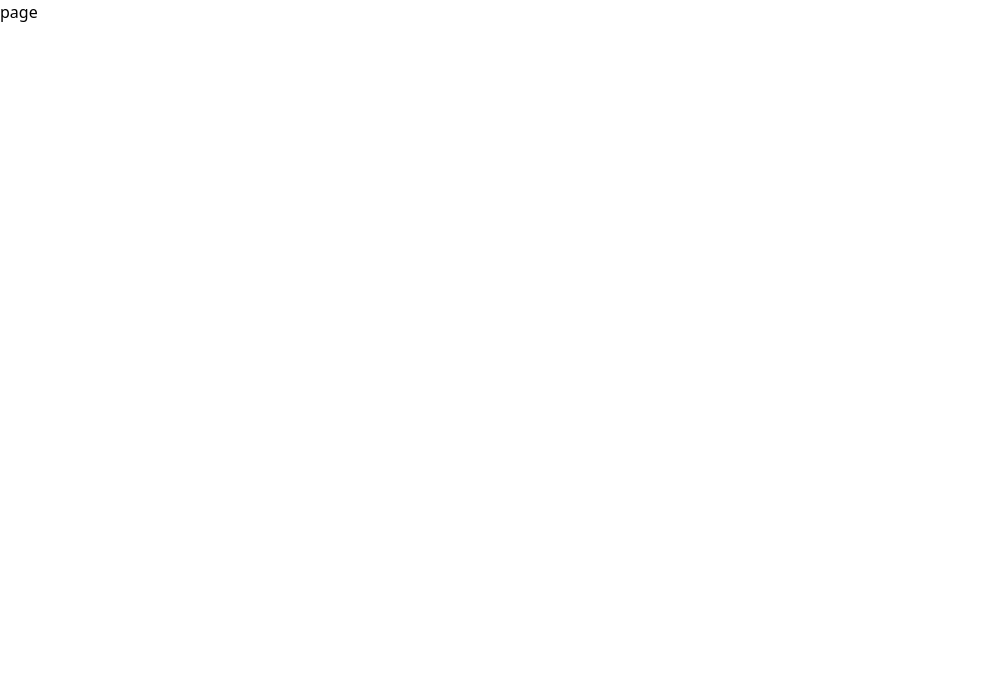
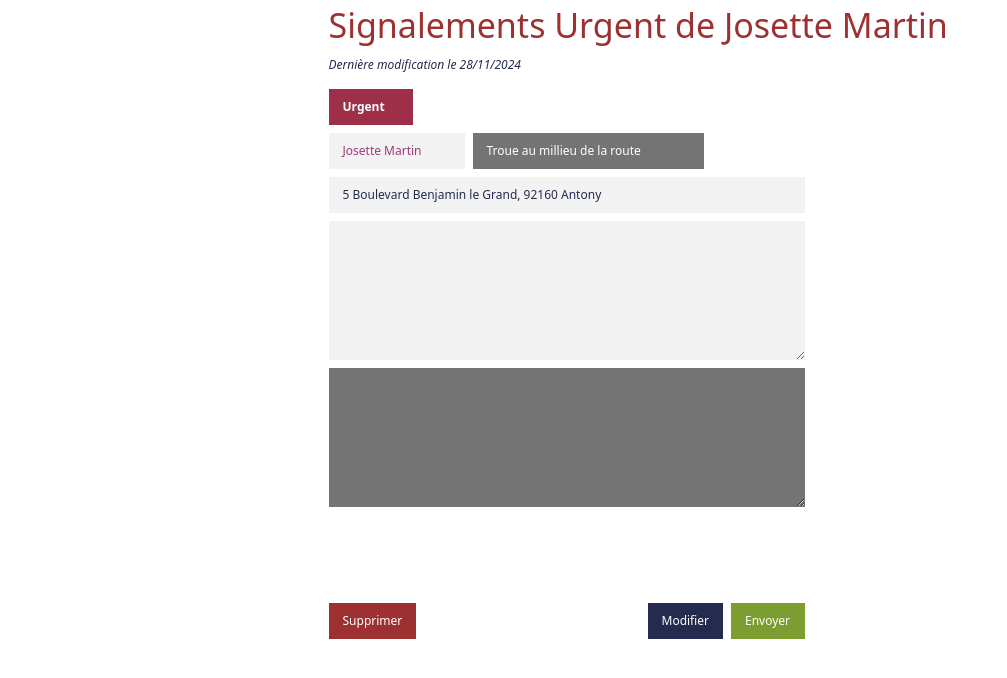
Before and after one commit to RyanNeTw/Antony, a Next.js app: page / in a window 1280 px wide. Shown: the top 678 px of the page, without its empty margins (0-1007 px from the left). Built offline with nearby package versions, Linux system fonts and the light colour scheme.

Commit message:
using variable tailwind

```diff
--- a/app/(web-pages)/main/page.tsx
+++ b/app/(web-pages)/main/page.tsx
@@ -1,7 +1,8 @@
+import UrgentForm from "@/app/ui/signalements/urgentForm"
 import React from "react"
 
 function MainPage() {
-  return <div>page</div>
+  return <div><UrgentForm/></div>
 }
 
 export default MainPage
--- a/app/ui/signalements/urgentForm.tsx
+++ b/app/ui/signalements/urgentForm.tsx
@@ -22,41 +22,41 @@ function UrgentForm() {
   return (
     <div className="flex items-center justify-center">
       <div className="flex flex-col space-y-4">
-        <h1 className="h-[41px] w-[623px] text-[34px] font-light text-[#252B4F]">
+        <h1 className="h-[41px] w-[623px] text-[34px] font-light text-burgundy">
           Signalements Urgent de Josette Martin
         </h1>
         <p className="text-[#252B4F] text-xs font-extralight italic">
           Dernière modification le 28/11/2024
         </p>
-        <div className="flex relative flex-col border h-[550px] w-[476px] space-y-2">
-          <p className="flex items-center bg-[#9D3048] w-[84px] h-[36px] gap-[10px] px-[14px] py-[10px] font-bold text-xs text-white">
+        <div className="flex relative flex-col h-[550px] w-[476px] space-y-2">
+          <p className="flex items-center bg-warning w-[84px] h-[36px] gap-[10px] px-[14px] py-[10px] font-bold text-xs text-white">
             Urgent
           </p>
           <div className="flex space-x-2">
-            <p className="flex items-center bg-[#F2F2F2] w-[136px] h-[36px] px-[14px] py-[10px] text-xs font-normal text-[#9D397C]">
+            <p className="flex items-center bg-backgroundInput w-[136px] h-[36px] px-[14px] py-[10px] text-xs font-normal text-[#9D397C]">
               {name}
             </p>
-            <p className="flex bg-[#747474] gap-[10px] w-[231px] h-[36px] px-[14px] py-[10px] text-xs font-normal text-white">
+            <p className="flex bg-darkGray gap-[10px] w-[231px] h-[36px] px-[14px] py-[10px] text-xs font-normal text-white">
               {issueName}
             </p>
           </div>
-          <p className="flex bg-[#F2F2F2] gap-[10px] w-[476px] h-[36px] px-[14px] py-[10px] text-xs font-extralight text-[#252B4F]">
+          <p className="flex bg-backgroundInput gap-[10px] w-[476px] h-[36px] px-[14px] py-[10px] text-xs font-extralight text-[#252B4F]">
             {location}
           </p>
-          <textarea name="" id="" className="bg-[#F2F2F2] h-[139px]"></textarea>
-          <textarea name="" id="" className="bg-[#747474] h-[139px]"></textarea>
+          <textarea name="" id="" className="bg-backgroundInput h-[139px]"></textarea>
+          <textarea name="" id="" className="bg-darkGray h-[139px]"></textarea>
           <div className="absolute bottom-0 w-full flex justify-between">
             <button
-              className={`px-[14px] py-[10px] gap-[10px] w-[87px] h-[36px] text-white text-xs font-normal ${status ? "bg-[#9D3030]" : "bg-[#7C9D30]"}`}
+              className={`px-[14px] py-[10px] gap-[10px] w-[87px] h-[36px] text-white text-xs font-normal ${status ? "bg-burgundy" : "bg-green"}`}
             >
               {status ? "Supprimer" : "Récupérer"}
             </button>
             {status && (
               <div className="flex space-x-2">
-                <button className="bg-[#252B4F] px-[14px] py-[10px] gap-[10px] w-[75px] h-[36px] text-white text-xs font-normal">
+                <button className="bg-primary px-[14px] py-[10px] gap-[10px] w-[75px] h-[36px] text-white text-xs font-normal">
                   Modifier
                 </button>
-                <button className="bg-[#7C9D30] px-[14px] py-[10px] gap-[10px] w-[74px] h-[36px] text-white text-xs font-normal">
+                <button className="bg-green px-[14px] py-[10px] gap-[10px] w-[74px] h-[36px] text-white text-xs font-normal">
                   Envoyer
                 </button>
               </div>
--- a/tailwind.config.ts
+++ b/tailwind.config.ts
@@ -12,16 +12,14 @@ export default {
         purple: "#9D3A7C",
         blue: "#252A4F",
         lightblue: "#64B2E5",
-      },
-      buttons: {
+        burgundy:"#9D3030",
+        green:"#7C9D30",
+        primary:"#252A4F",
         warning: "#9D3048",
-        primary: "#7C9D30",
-        secondary: "#252B4F",
+        backgroundInput: "#F2F2F2",
+        darkGray:"#747474",
       },
       typography: {
-        color: {
-          primary: "#252A4F",
-        },
         title: {
           DEFAULT: "text-4xl mb-10 tracking-wider",
         },
```
